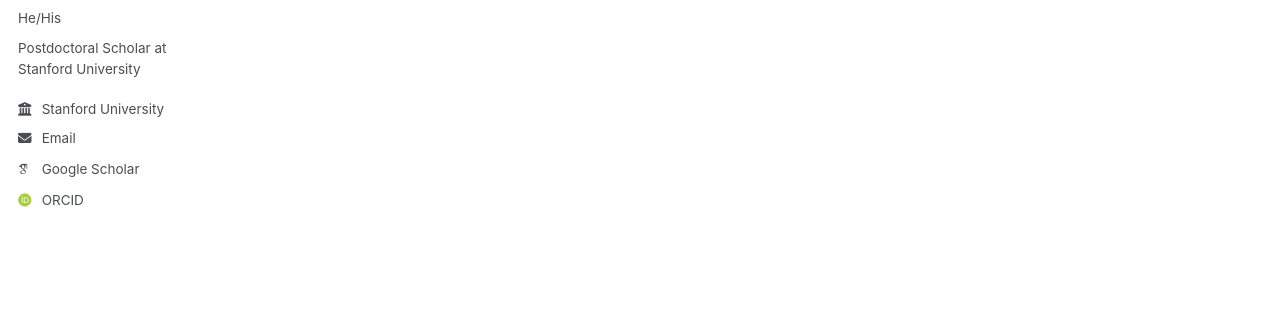
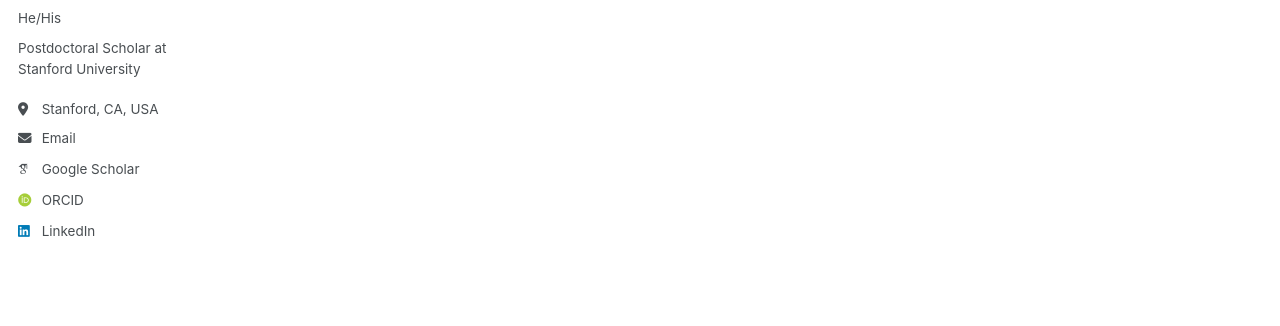
Before and after one commit to NanzheWang/nanzhewang.github.io, a Jekyll site: the page built from _pages/about.md, in a window 1280 px wide. Shown: the part 302-628 px from the top of the page. Built offline with Jekyll 4.4.1, drawn with Linux system fonts in a browser that asks for light colours; some web fonts are replaced.

Commit message:
Update _config.yml

```diff
--- a/_config.yml
+++ b/_config.yml
@@ -26,8 +26,8 @@ author:
   name             : "Nanzhe Wang"
   pronouns         : "He/His"
   bio              : "Postdoctoral Scholar at Stanford University"#"Subsurface flow, surrogate modeling, uncertainty quantification, data assimilation, scientific machine learning"
-  location         : #"Earth"
-  employer         : "Stanford University"
+  location         : "Stanford, CA, USA"
+  employer         : #"Stanford University"
   uri              : # URL
   email            : "nzwang@stanford.edu"
 
@@ -60,7 +60,7 @@ author:
   keybase          : # Username
   instagram        : # Username
   lastfm           : # Username
-  linkedin         : # Username
+  linkedin         : "http://linkedin.com/in/nanzhe-wang-9459b4166"
   mastodon         : # URL
   medium           : # URL
   pinterest        : # Username
```
